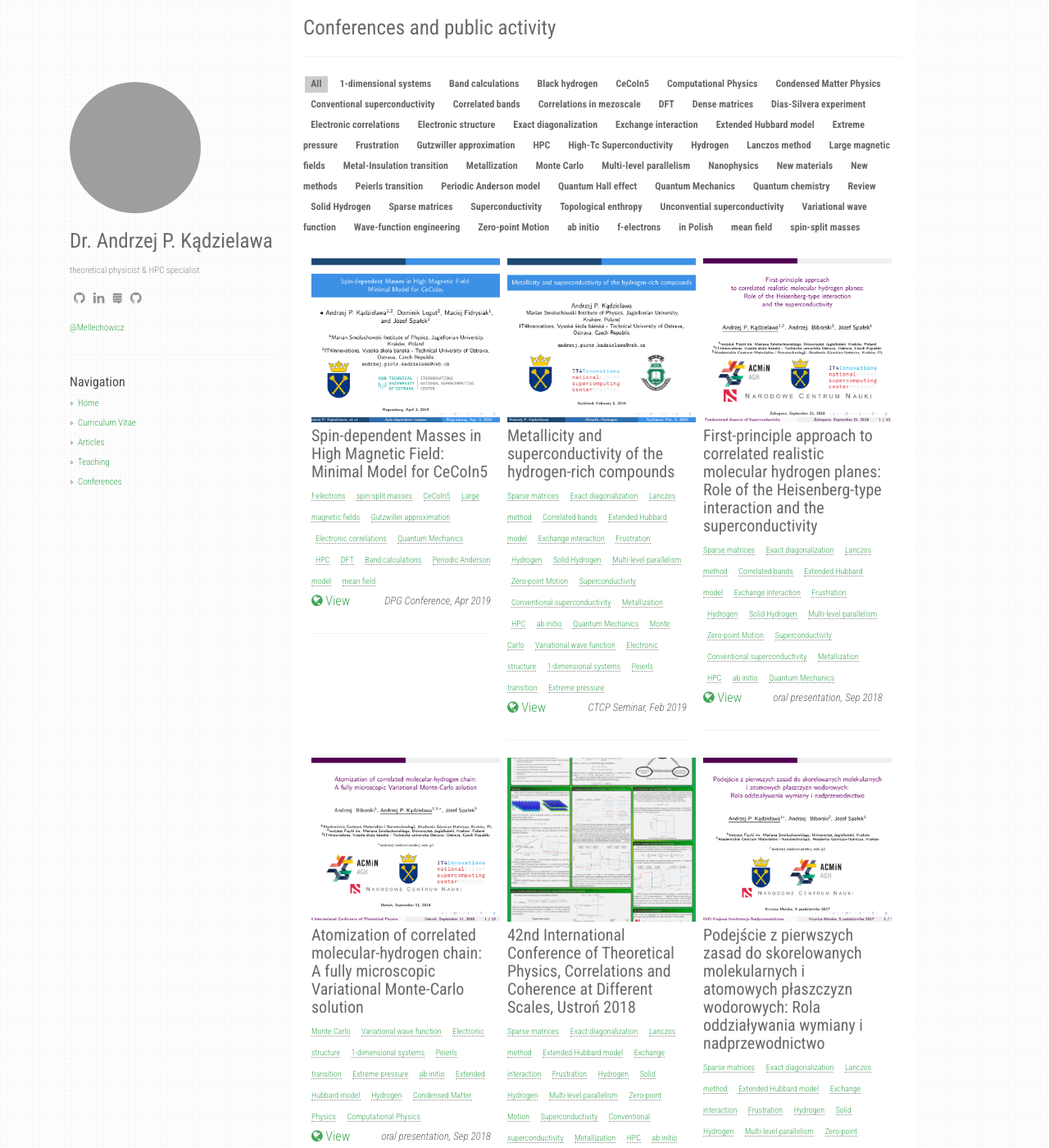
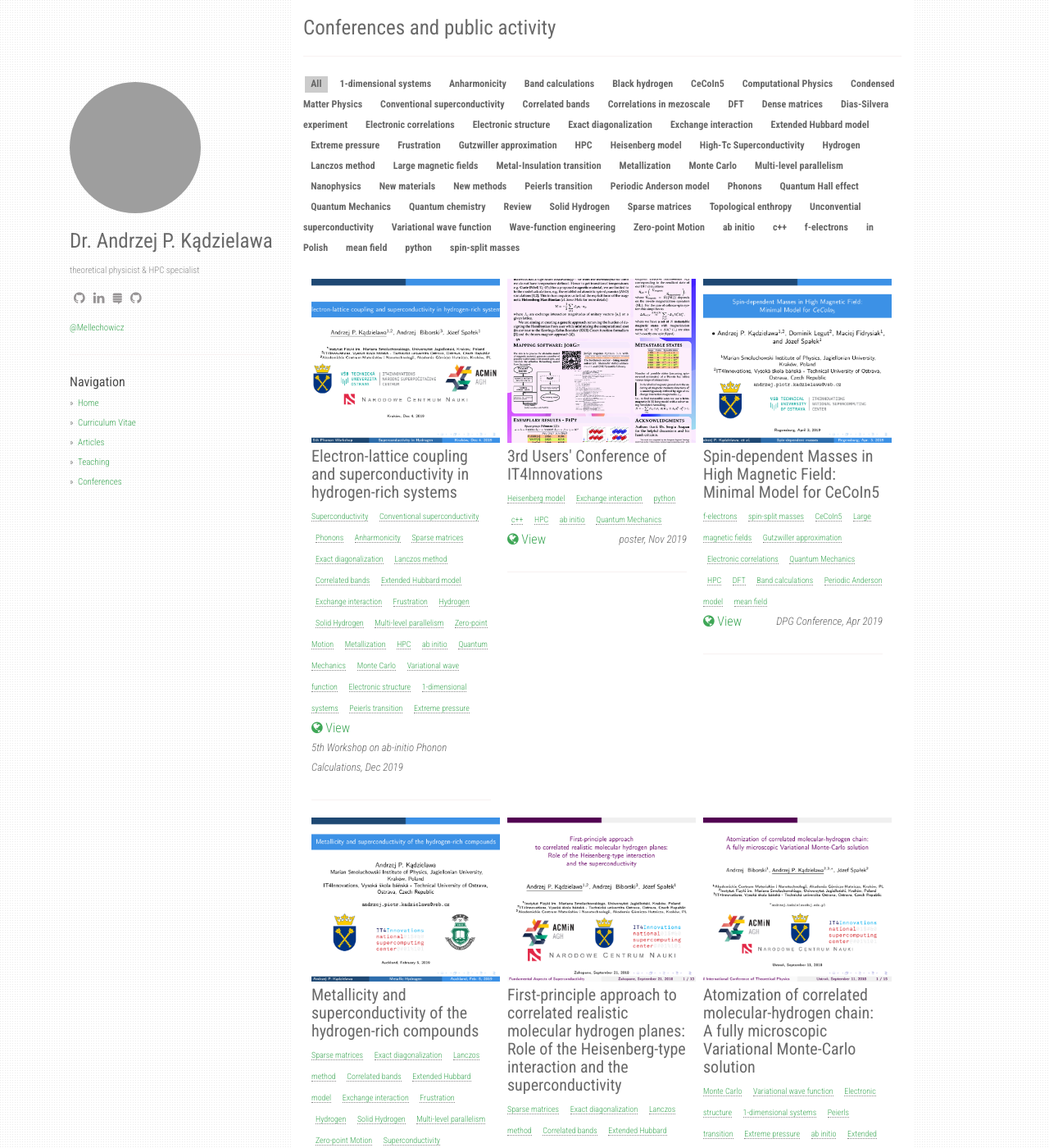
Before and after one commit to andrzejkadzielawa/andrzejkadzielawa.github.io, a Jekyll site: the page built from projects.md, in a window 1280 px wide and 1400 px high. Shown: the whole window at 82% size. Built offline with Jekyll 4.4.1, drawn with Linux system fonts in a browser that asks for light colours; nearby versions of some CDN libraries; grey boxes are pictures that could not be loaded.

Commit message:
Update Thu 12 Dec 2019 02:54:36 PM CET

```diff
--- a/_data/projects.json
+++ b/_data/projects.json
@@ -1,5 +1,21 @@
 [
 	{
+		"slug":  "apkadzielawaKrakow2019",
+		"name":  "Electron-lattice coupling and superconductivity in hydrogen-rich systems",
+		"image": "apkadzielawaKrakow2019.png",
+		"url":   "/static/projects/apkadzielawaKrakow2019.pdf",
+		"date":  "5th Workshop on ab-initio Phonon Calculations, Dec 2019",
+		"tags": ["Superconductivity", "Conventional superconductivity", "Phonons", "Anharmonicity", "Sparse matrices", "Exact diagonalization", "Lanczos method", "Correlated bands", "Extended Hubbard model", "Exchange interaction", "Frustration", "Hydrogen", "Solid Hydrogen", "Multi-level parallelism", "Zero-point Motion", "Metallization", "HPC", "ab initio", "Quantum Mechanics", "Monte Carlo", "Variational wave function", "Electronic structure", "1-dimensional systems", "Peierls transition", "Extreme pressure"]
+	},
+    {
+		"slug": "ostrava2019",
+		"name": "3rd Users' Conference of IT4Innovations",
+		"image": "ostrava2019.png",
+		"url": "/static/projects/ostrava2019.pdf",
+		"date":  "poster, Nov 2019",
+		"tags": ["Heisenberg model", "Exchange interaction", "python", "c++", "HPC", "ab initio", "Quantum Mechanics"]
+	},
+    {
 		"slug":  "apkadzielawaRegensburg2019",
 		"name":  "Spin-dependent Masses in High Magnetic Field: Minimal Model for CeCoIn5",
 		"image": "apkadzielawaRegensburg2019.png",
```
Also changed, not shown: static/projects/apkadzielawaKrakow2019.png (added), static/projects/ostrava2019.png (added), 2 other files.
